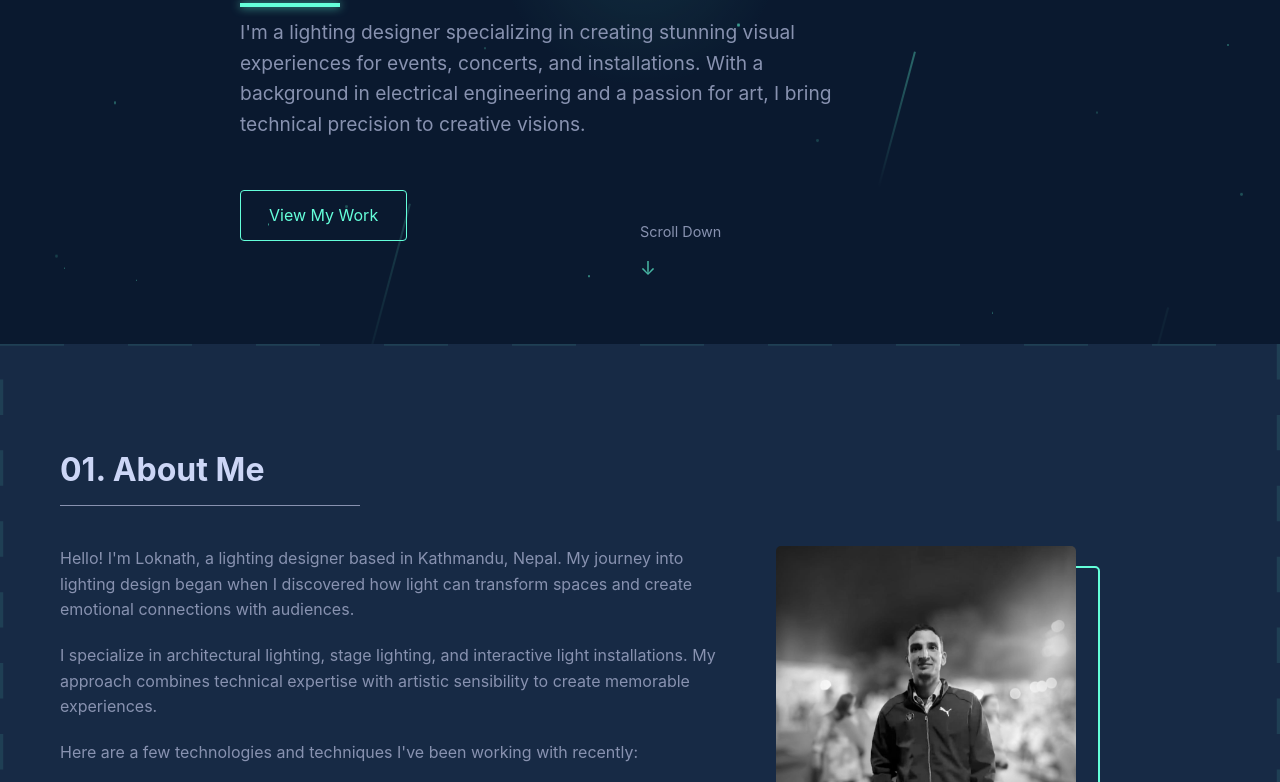
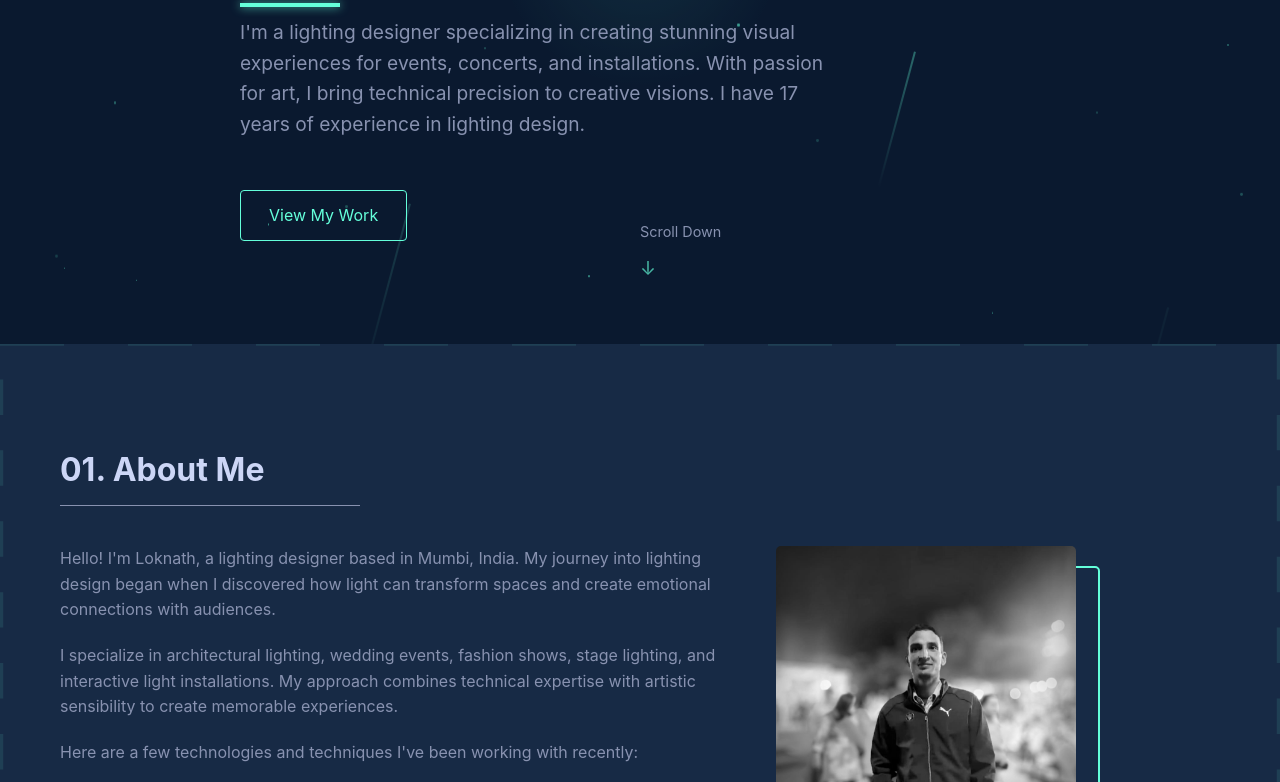
Before and after one commit to Loknath88/portfoilo_loknath, a plain HTML site: page index.html in a window 1280 px wide. Shown: the part 456-1238 px from the top of the page. Drawn offline with nearby package versions, Linux system fonts and the light colour scheme.

Commit message:
Update index.html

```diff
--- a/index.html
+++ b/index.html
@@ -993,9 +993,8 @@
           </h2>
           <p class="hero-description">
             I'm a lighting designer specializing in creating stunning visual
-            experiences for events, concerts, and installations. With a
-            background in electrical engineering and a passion for art, I bring
-            technical precision to creative visions.
+            experiences for events, concerts, and installations. With passion for art, I bring
+            technical precision to creative visions. I have 17 years of experience in lighting design.
           </p>
           <a href="#projects" class="btn">View My Work</a>
         </div>
@@ -1010,13 +1009,13 @@
         <div class="about-content">
           <div class="about-text">
             <p>
-              Hello! I'm Loknath, a lighting designer based in Kathmandu, Nepal.
+              Hello! I'm Loknath, a lighting designer based in Mumbi, India.
               My journey into lighting design began when I discovered how light
               can transform spaces and create emotional connections with
               audiences.
             </p>
             <p>
-              I specialize in architectural lighting, stage lighting, and
+              I specialize in architectural lighting, wedding events, fashion shows, stage lighting, and
               interactive light installations. My approach combines technical
               expertise with artistic sensibility to create memorable
               experiences.
@@ -1609,7 +1608,7 @@
 
         </div>
         <p>Designed & Built by Arun Adhikari</p>
-        <p>&copy; 2023 All rights reserved.</p>
+        <p>&copy; 2025 All rights reserved.</p>
       </div>
     </footer>
 
```
